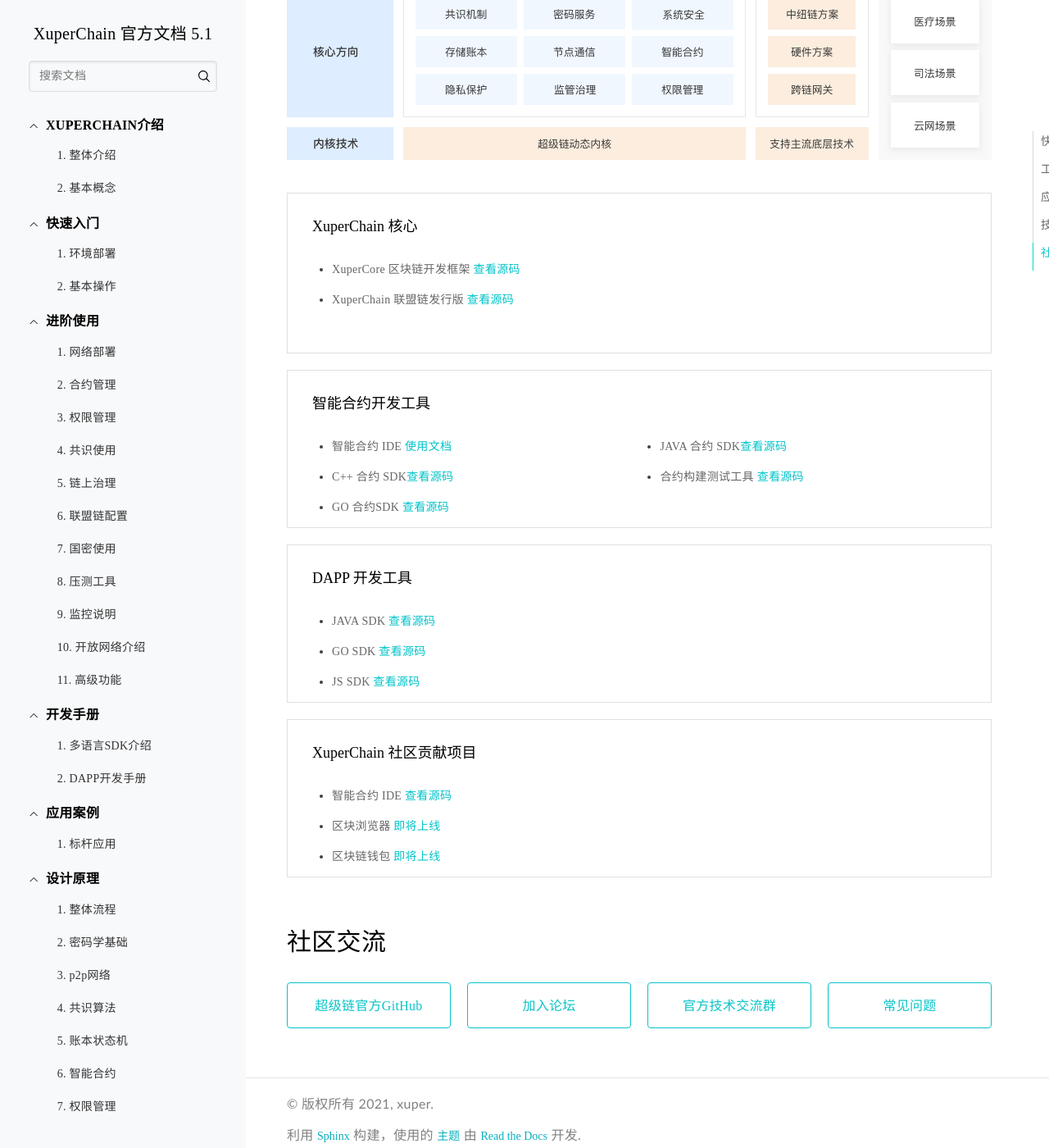
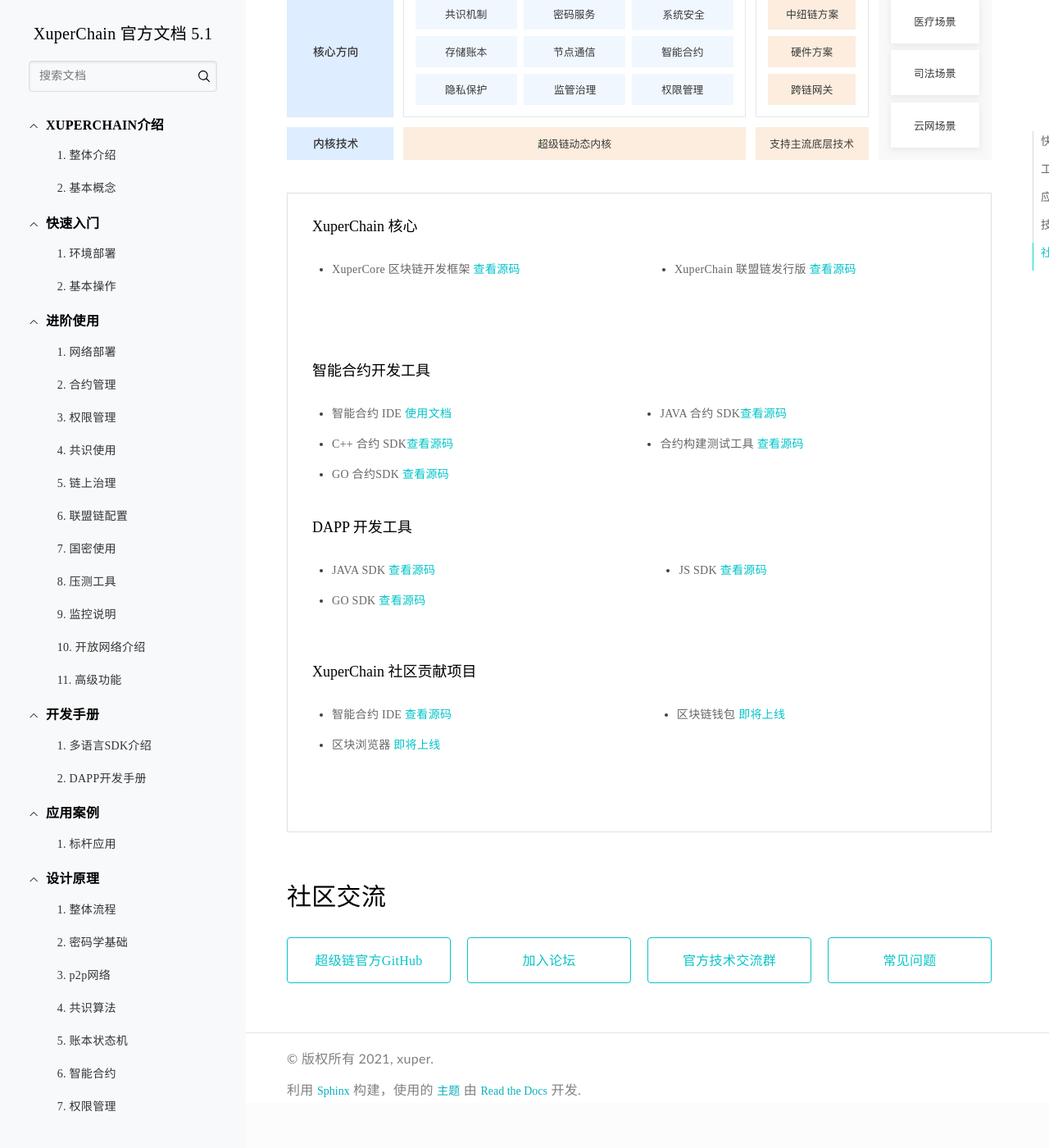
Before and after one commit to xuperchain/docs, a Sphinx documentation site: the page built from source/index.rst, in a window 1280 px wide and 1400 px high, scrolled down 2949 px. Shown: the whole window at 82% size. Built offline with Sphinx 7.4.7 and the Read the Docs theme 2.0.0, drawn with Linux system fonts in a browser that asks for light colours.

Commit message:
ecology (#169)

```diff
--- a/source/_static/custom.css
+++ b/source/_static/custom.css
@@ -684,7 +684,7 @@
 .ecology .card-holder {
     max-width: 860px;
     width: 100%;
-    height: 196px;
+    height: 780px;
     margin: 0;
 }
 .ecology .card-holder:nth-child(1):hover,.card-holder:nth-child(3):hover {
--- a/source/split/ecology.html
+++ b/source/split/ecology.html
@@ -13,19 +13,14 @@
                     <li>
                         <p>XuperCore 区块链开发框架 <b><a href="https://github.com/xuperchain/xupercore">查看源码</a></b></p>
                     </li>
+
+                </ul>
+                <ul class="ecos">
                     <li>
                         <p>XuperChain 联盟链发行版 <b><a href="https://github.com/xuperchain/xuperchain">查看源码</a></b></p>
                     </li>
                 </ul>
-                <ul class="ecos">
-
-                    </li>
-                </ul>
             </div>
-        </div>
-    </div>
-    <div id="eco2" class="card-holder container">
-        <div class="card rocket container">
             <p class="ecotitle">智能合约开发工具</p>
             <div class="ecoul">
                 <ul class="ecof">
@@ -48,10 +43,6 @@
                     </li>
                 </ul>
             </div>
-        </div>
-    </div>
-    <div id="eco3" class="card-holder container">
-        <div class="card rocket container">
             <p class="ecotitle">DAPP 开发工具</p>
             <div class="ecoul">
                 <ul class="ecof">
@@ -61,19 +52,14 @@
                     <li>
                         <p>GO SDK <b><a href="https://github.com/xuperchain/xuper-sdk-go">查看源码</a></b></p>
                     </li>
+
+                </ul>
+                <ul class="ecos">
                     <li>
                         <p>JS SDK <b><a href="https://github.com/xuperchain/xuper-sdk-js">查看源码</a></b></p>
                     </li>
                 </ul>
-                <ul class="ecos">
-
-                </ul>
             </div>
-        </div>
-    </div>
-
-    <div id="eco4" class="card-holder container">
-        <div class="card rocket container">
             <p class="ecotitle">XuperChain 社区贡献项目</b></p>
             <div class="ecoul">
                 <ul class="ecof">
@@ -83,6 +69,9 @@
                     <li>
                         <p>区块浏览器 <b><a href="#"> 即将上线 </a></b></p>
                     </li>
+
+                </ul>
+                <ul class="ecos">
                     <li>
                         <p>区块链钱包 <b><a href="#"> 即将上线 </a></b></p>
                     </li>
@@ -90,5 +79,21 @@
             </div>
         </div>
     </div>
+    <!-- <div id="eco2" class="card-holder container">
+        <div class="card rocket container">
+
+        </div>
+    </div>
+    <div id="eco3" class="card-holder container">
+        <div class="card rocket container">
+
+        </div>
+    </div>
+
+    <div id="eco4" class="card-holder container">
+        <div class="card rocket container">
+
+        </div>
+    </div> -->
 
 </div>
```
